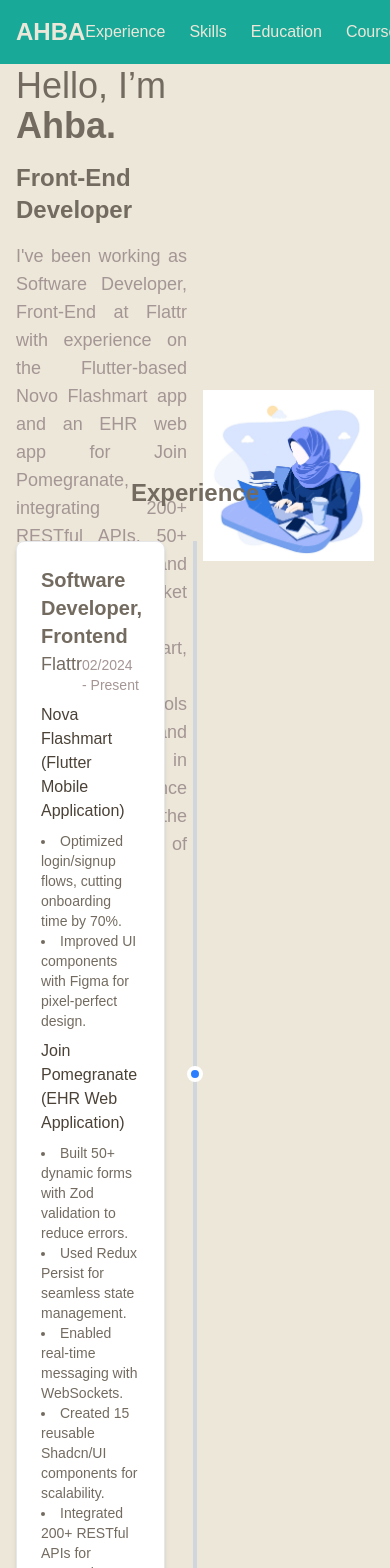
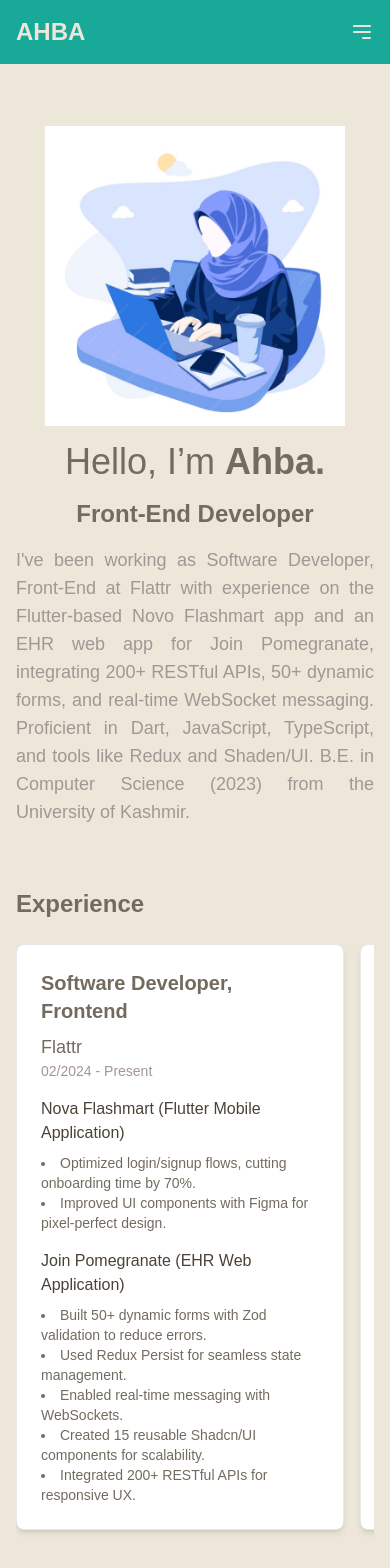
Before and after one commit to ahbazarkoob/ahba-portfolio, a Next.js app: page / in a window 390 px wide. Shown: the top 1568 px of the page. Built offline with nearby package versions, Linux system fonts and the light colour scheme.

Commit message:
Mobile View

```diff
--- a/app/page.tsx
+++ b/app/page.tsx
@@ -7,15 +7,15 @@ import Skills from "@/components/Skills";
 
 export default function Home() {
   return (
-    <div className="min-h-screen bg-[#EDE7D9]">
+    <>
       <Header />
-      <main className="container mx-auto px-4 py-8">
+      <main className=" mx-auto px-4 py-8 min-h-screen min-w-screen bg-[#EDE7D9] space-y-8">
         <AboutMe />
         <Experience />
         <Skills />
         <Education />
       </main>
       <FooterSection />
-    </div>
+    </>
   );
 }
--- a/components/AboutMe.tsx
+++ b/components/AboutMe.tsx
@@ -7,12 +7,12 @@ const AboutMe = () => {
   return (
     <Section id="aboutMe">
       <div className="flex flex-col gap-8 h-[90vh] items-center justify-center">
-        <div className="flex flex-row justify-center items-center gap-4">
+        <div className="flex flex-1 flex-col-reverse md:flex-row justify-center items-center gap-4">
           <div className="flex flex-col text-[#736B60] gap-4 w-full md:w-1/2">
-            <h1 className="text-4xl">
+            <h1 className="text-4xl md:text-start text-center">
               Hello, I’m <span className="font-semibold">Ahba.</span>
             </h1>
-            <p className="font-semibold text-2xl">Front-End Developer</p>
+            <p className="font-semibold text-2xl md:text-start text-center">Front-End Developer</p>
             <p className="text-lg text-[#A49694] text-justify">
               I've been working as Software Developer, Front-End at Flattr with
               experience on the Flutter-based Novo Flashmart app and an EHR web
--- a/components/Education.tsx
+++ b/components/Education.tsx
@@ -5,7 +5,7 @@ import { courses, education } from "@/data";
 const Education = () => {
   return (
     <Section id="education">
-      <div className="flex flex-col gap-8 h-[100vh] items-center justify-center mt-5">
+      <div className="flex flex-col gap-8 md:h-[100vh] items-center justify-center mt-5">
         <h2 className="text-2xl font-bold text-[#736B60] mb-4">Education</h2>
         <div className="flex flex-col gap-8">
           <div className="relative">
--- a/components/Experience.tsx
+++ b/components/Experience.tsx
@@ -5,7 +5,7 @@ import { experiences } from "@/data";
 const Experience = () => {
   return (
     <Section id="experience">
-      <div className="flex flex-col gap-8 h-[100vh] items-center justify-center mt-11 ">
+      <div className="hidden md:flex flex-col gap-8 h-[100vh] items-center justify-center mt-11 ">
         <h2 className="text-2xl font-bold text-[#736B60]">Experience</h2>
         <div className="flex flex-col gap-8 relative w-full">
           {/* Vertical timeline line */}
@@ -36,7 +36,7 @@ const Experience = () => {
                     </h3>
                     <ul className="list-disc list-inside text-sm text-[#736B60] mt-2">
                       {project.details.map((detail, detailIndex) => (
-                        <li key={detailIndex} >{detail}</li>
+                        <li key={detailIndex}>{detail}</li>
                       ))}
                     </ul>
                   </div>
@@ -49,6 +49,39 @@ const Experience = () => {
           ))}
         </div>
       </div>
+      <div className="md:hidden">
+        <h2 className="text-2xl font-bold text-[#736B60] mb-6">Experience</h2>
+        <div className="flex overflow-x-auto snap-x snap-mandatory gap-4 pb-4 scrollbar-hide">
+          {experiences.map((exp, index) => (
+            <div
+              key={index}
+              className="flex-shrink-0 w-11/12 sm:w-10/12 max-w-[340px] p-6 bg-white rounded-lg shadow-md border border-gray-200 snap-center"
+            >
+              <h2 className="text-xl font-semibold text-[#736B60]">
+                {exp.title}
+              </h2>
+              <div className="flex flex-col md:flex-row justify-between items-baseline mt-2">
+                <p className="text-lg font-medium text-[#736B60]">
+                  {exp.company}
+                </p>
+                <p className="text-sm text-[#A49694]">{exp.duration}</p>
+              </div>
+              {exp.projects.map((project, projIndex) => (
+                <div key={projIndex} className="mt-4">
+                  <h3 className="text-md font-medium text-[#4B4237]">
+                    {project.name}
+                  </h3>
+                  <ul className="list-disc list-inside text-sm text-[#736B60] mt-2">
+                    {project.details.map((detail, detailIndex) => (
+                      <li key={detailIndex}>{detail}</li>
+                    ))}
+                  </ul>
+                </div>
+              ))}
+            </div>
+          ))}
+        </div>
+      </div>
     </Section>
   );
 };
--- a/components/Header.tsx
+++ b/components/Header.tsx
@@ -1,13 +1,18 @@
-import React from "react";
+"use client";
+import React, { useState } from "react";
 
 const Header = () => {
+  const [isOpen, setIsOpen] = useState<boolean>(false);
+  const toggleMenu = () => {
+    setIsOpen((prev) => !prev);
+  };
   return (
     <header className="bg-[#18A999] text-[#ede7d9] py-4 sticky top-0 z-50 ">
       <nav className="container mx-auto px-4 flex justify-between items-center">
         <a href="#aboutMe">
           <h2 className="text-2xl font-bold">AHBA</h2>
         </a>
-        <ul className="flex space-x-6">
+        <ul className="hidden md:flex space-x-6">
           <li>
             <a href="#experience" className="hover:underline">
               Experience
@@ -29,6 +34,77 @@ const Header = () => {
             </a>
           </li>
         </ul>
+        <button
+          className="md:hidden text-[#ede7d9] focus:outline-none"
+          onClick={toggleMenu}
+          aria-label="Toggle navigation menu"
+        >
+          <svg
+            className="w-6 h-6"
+            fill="none"
+            stroke="currentColor"
+            viewBox="0 0 24 24"
+            xmlns="http://www.w3.org/2000/svg"
+          >
+            {isOpen ? (
+              <path
+                strokeLinecap="round"
+                strokeLinejoin="round"
+                strokeWidth={2}
+                d="M6 18L18 6M6 6l12 12"
+              />
+            ) : (
+              <path
+                strokeLinecap="round"
+                strokeLinejoin="round"
+                strokeWidth={2}
+                d="M4 6h16M4 12h16m-7 6h7"
+              />
+            )}
+          </svg>
+        </button>
+        {isOpen && (
+          <div className="md:hidden bg-[#18A999] text-[#ede7d9] absolute top-16 left-0 w-full z-40">
+            <ul className="flex flex-col items-center space-y-4 py-4">
+              <li>
+                <a
+                  href="#experience"
+                  className="hover:underline text-lg"
+                  onClick={toggleMenu}
+                >
+                  Experience
+                </a>
+              </li>
+              <li>
+                <a
+                  href="#skills"
+                  className="hover:underline text-lg"
+                  onClick={toggleMenu}
+                >
+                  Skills
+                </a>
+              </li>
+              <li>
+                <a
+                  href="#education"
+                  className="hover:underline text-lg"
+                  onClick={toggleMenu}
+                >
+                  Education
+                </a>
+              </li>
+              <li>
+                <a
+                  href="#education"
+                  className="hover:underline text-lg"
+                  onClick={toggleMenu}
+                >
+                  Courses
+                </a>
+              </li>
+            </ul>
+          </div>
+        )}
       </nav>
     </header>
   );
--- a/components/Skills.tsx
+++ b/components/Skills.tsx
@@ -6,7 +6,7 @@ import SkillItem from "@/components/SkillItem";
 const Skills = () => {
   return (
     <Section id="skills">
-      <div className="flex flex-col gap-8 h-[100vh] items-center justify-center mt-10">
+      <div className="flex flex-col gap-8 md:h-[100vh] items-center justify-center mt-10">
         <h2 className="text-2xl font-bold text-[#736B60] mb-4">Skills</h2>
         <div className="flex flex-col gap-8 text-[#4B4237] ">
           <ul className="flex flex-col gap-8">
--- a/package.json
+++ b/package.json
@@ -15,7 +15,8 @@
     "@mui/material": "^7.0.1",
     "next": "15.2.5",
     "react": "^19.0.0",
-    "react-dom": "^19.0.0"
+    "react-dom": "^19.0.0",
+    "react-swipeable": "^7.0.2"
   },
   "devDependencies": {
     "@tailwindcss/postcss": "^4",
```
Also changed, not shown: 1 other file (tests, documents, lock files or other folders).
